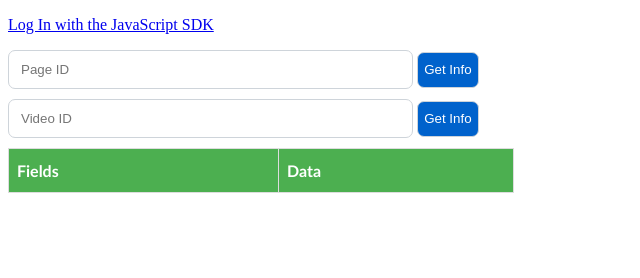
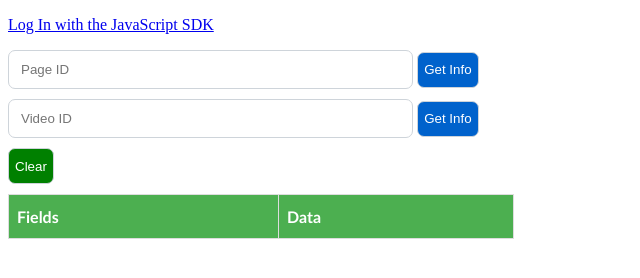
Before and after one commit to 20Sections/fb_api, a plain HTML site: page index.html in a window 1280 px wide. Shown: the whole page, without its empty margins (0-640 px from the left). Drawn offline with Linux system fonts and the light colour scheme.

Commit message:
Update index.html

```diff
--- a/index.html
+++ b/index.html
@@ -58,6 +58,9 @@
 		<input type="text" id="videoID" placeholder="Video ID">
 		<button onclick="getInfoVideo()">Get Info</button>
 	</div>
+	<div>
+		<button style="background-color: green" onclick="clearData()">Clear</button>
+	</div>
 	<table id="data">
 		<tr>
 			<th>Fields</th>
@@ -69,7 +72,7 @@
 <script>
 	var __FB;
 	var __access_token;
-	var tableRef 	= document.getElementById('data').getElementsByTagName('tbody')[0];
+	var tableRef 	= document.getElementById('data').getElementsByTagName('tbody')[1];
   logInWithFacebook = function() {
     FB.login(function(response) {
       if (response.authResponse) {
@@ -186,6 +189,10 @@
 			}
 	    });
   }
+
+  function clearData() {
+  	tableRef.innerHTML = "";
+  }
 </script>
 </body>
 </html>
```
